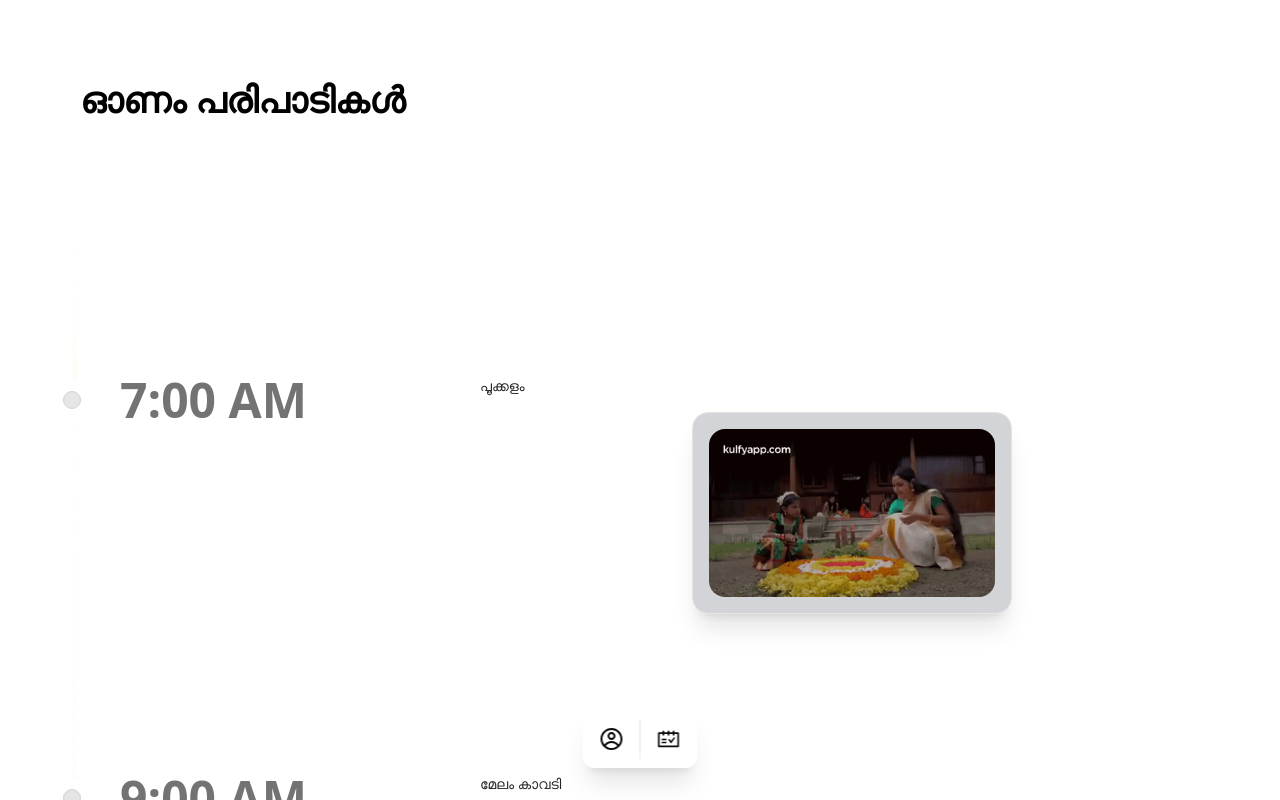
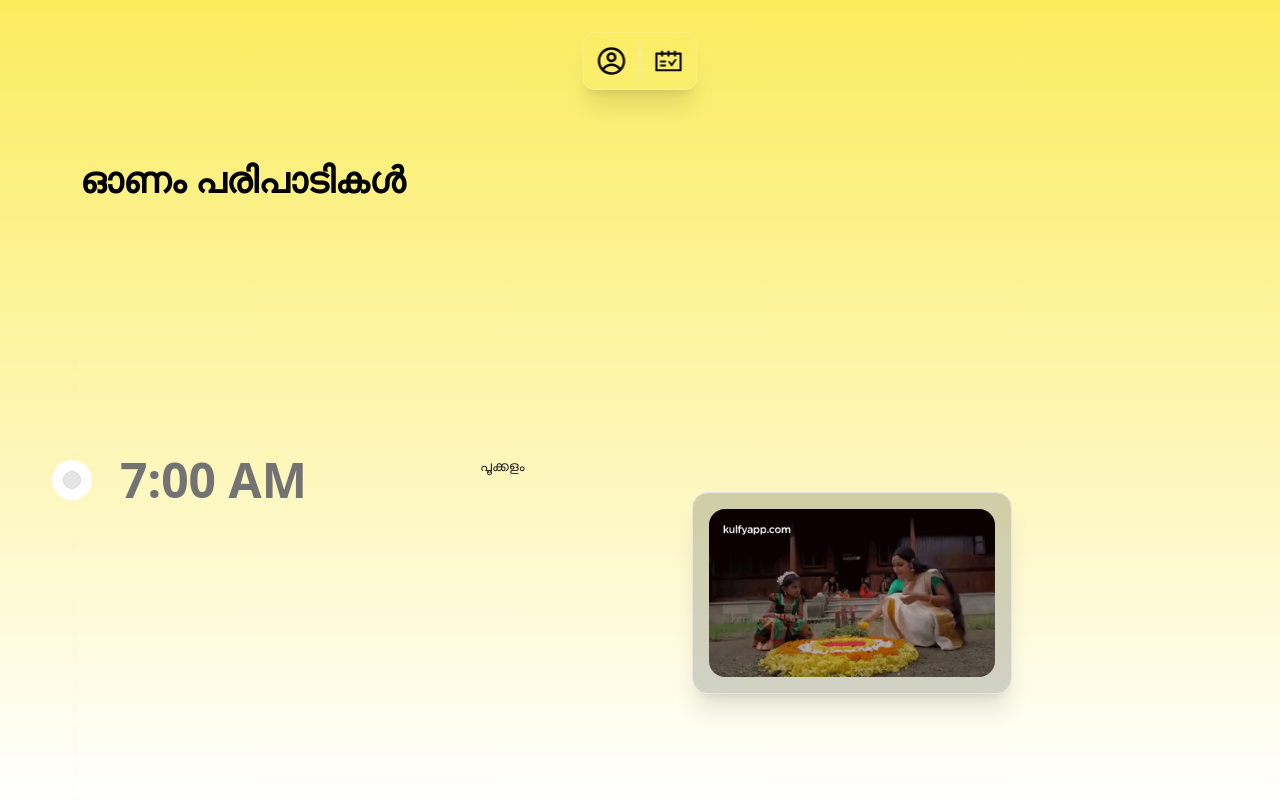
Before and after one commit to AazimAnish/AISAT-ONAM, a Next.js app: page /user/schedule in a window 1280 px wide. Built offline with nearby package versions, Linux system fonts and the light colour scheme.

Commit message:
feat: User page set

```diff
--- a/src/app/user/layout.jsx
+++ b/src/app/user/layout.jsx
@@ -1,36 +1,33 @@
-// UserLayout.jsx
-
-'use client';
-import React from 'react';
+"use client";
 import { Dock, DockIcon } from "@/components/magicui/dock"; // Named import
+import { Separator } from "@/components/ui/separator";
+import { AiOutlineSchedule } from "react-icons/ai";
 import { CgProfile } from "react-icons/cg";
-import { AiOutlineSchedule } from "react-icons/ai";
-import { Separator } from "@/components/ui/separator";
 
 export default function UserLayout({ children }) {
   return (
-        <div className="h-screen w-full overflow-hidden flex flex-col">
-            <main className="flex-1 overflow-auto">
-                {children}
-            </main>
+    <div className="h-screen w-full overflow-hidden flex flex-col bg-gradient-to-b from-[#FBEC5D] to-[#FFFFFF]">
+      {/* Custom top navigation */}
       <Dock
         magnification={75}
         distance={100}
         direction="middle"
-                className="fixed left-1/2 transform -translate-x-1/2 bottom-8 bg-white/25 backdrop-blur-md border border-white/20 shadow-xl rounded-xl overflow-hidden z-40"
+        className="fixed left-1/2 transform -translate-x-1/2 bg-transparent backdrop-blur-md border border-white/20 shadow-xl rounded-xl overflow-hidden z-40"
       >
         {/* Profile icon with routing to /user */}
         <DockIcon route="/user">
-                    <CgProfile className="size-6" />
+          <CgProfile className="text-3xl" />
         </DockIcon>
 
         <Separator orientation="vertical" className="h-full" />
 
         {/* Schedule icon with routing to /user/schedule */}
         <DockIcon route="/user/schedule">
-                    <AiOutlineSchedule className="size-6" />
+          <AiOutlineSchedule className="text-3xl" />
         </DockIcon>
       </Dock>
+
+      <main className="flex-1 overflow-auto mt-20">{children}</main>
     </div>
   );
 }
--- a/src/app/user/page.jsx
+++ b/src/app/user/page.jsx
@@ -1,11 +1,10 @@
 "use client";
 
-import React, { useEffect, useState } from 'react';
-import confetti from 'canvas-confetti';
 import { db } from "@/app/firebase/firebaseConfig.js";
 import Ticket from "@/components/layout/ticket.jsx";
+import confetti from "canvas-confetti";
 import { collection, getDocs, query, where } from "firebase/firestore";
-import { BackgroundGradientAnimation } from "../../components/ui/background-gradient-animation.jsx";
+import { useEffect, useState } from "react";
 
 const Profile = () => {
   const [name, setName] = useState("");
@@ -20,11 +19,16 @@ const Profile = () => {
       try {
         const encodedToken = localStorage.getItem("sys_bio");
         if (encodedToken) {
-                    const decodedToken = Buffer.from(encodedToken, "base64").toString("utf8");
+          const decodedToken = Buffer.from(encodedToken, "base64").toString(
+            "utf8"
+          );
           const fetched = JSON.parse(decodedToken);
           setEmail(fetched.email);
 
-                    const q = query(collection(db, "paid"), where("email", "==", fetched.email));
+          const q = query(
+            collection(db, "paid"),
+            where("email", "==", fetched.email)
+          );
           const snapshot = await getDocs(q);
 
           snapshot.forEach((doc) => {
@@ -75,13 +79,13 @@ const Profile = () => {
   }, []);
 
   return (
-        <BackgroundGradientAnimation
-            gradientBackgroundStart={"#FBEC5D"}
-            gradientBackgroundEnd={"#FFFFFF"}
-            firstColor={"#FBEC5D"}
-            pointerColor={"#FFFAA0"}
-        >
-            <div className="h-screen w-screen flex justify-center items-center overflow-hidden">
+    // <BackgroundGradientAnimation
+    //   gradientBackgroundStart={"#FBEC5D"}
+    //   gradientBackgroundEnd={"#FFFFFF"}
+    //   firstColor={"#FBEC5D"}
+    //   pointerColor={"#FFFAA0"}
+    // >
+    <div className="h-full w-full flex justify-center items-center overflow-hidden">
       <Ticket
         name={name}
         phoneNumber={pnum}
@@ -90,7 +94,7 @@ const Profile = () => {
         token={token}
       />
     </div>
-        </BackgroundGradientAnimation>
+    // </BackgroundGradientAnimation>
   );
 };
 
--- a/src/components/layout/ticket.jsx
+++ b/src/components/layout/ticket.jsx
@@ -125,7 +125,10 @@ const Ticket = ({ name, phoneNumber, department, year, token }) => {
             <div>
               <span className="usernum text-sm font-medium">Sadhya-Fi</span>
             </div>
+            <div className="flex flex-col">
               <span className="text-sm font-medium">GoHopp</span>
+              <span className="text-sm font-medium mt-2">NoTime</span>
+            </div>
           </aside>
         </header>
 
```
Lines whose indentation alone changed are shown as unchanged.
